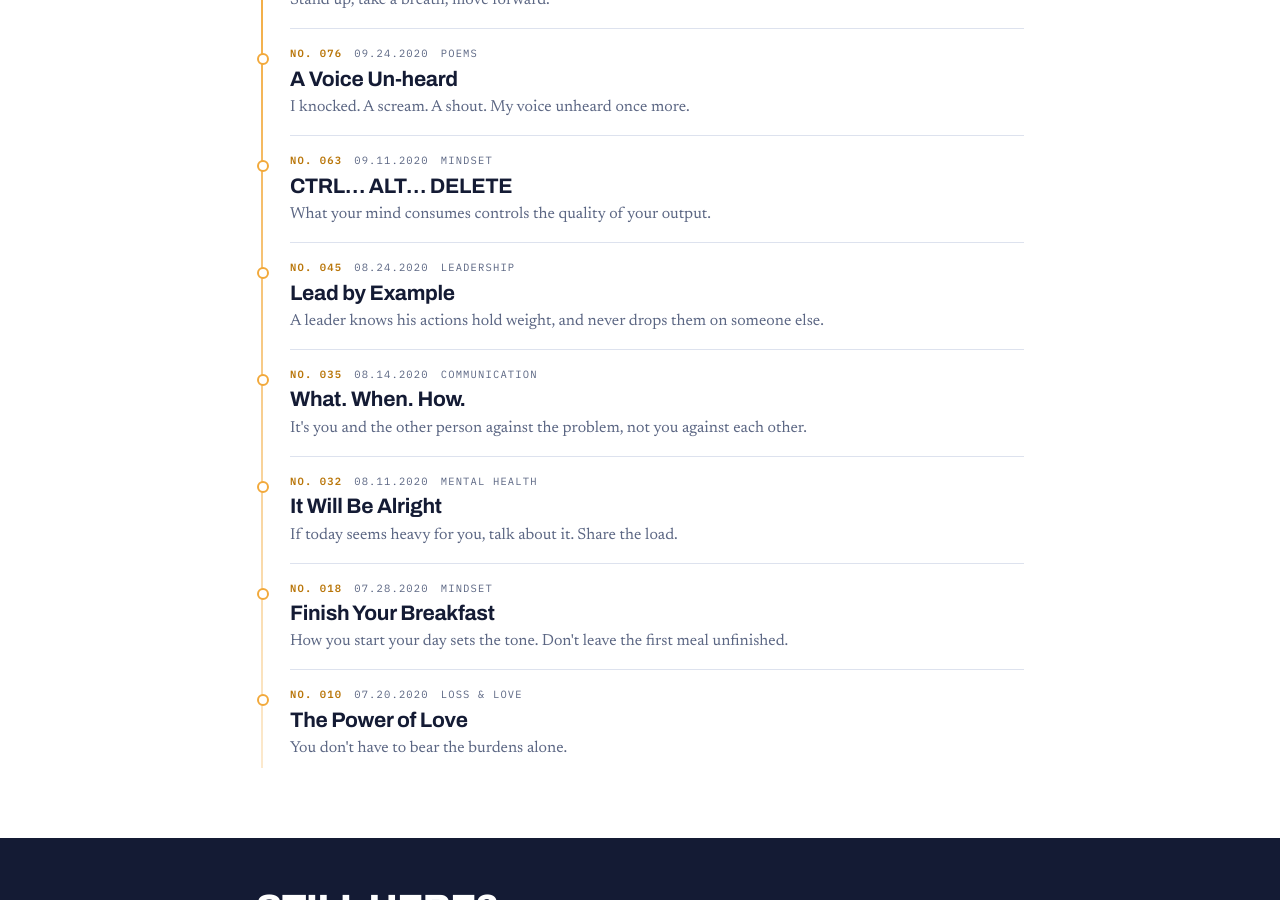
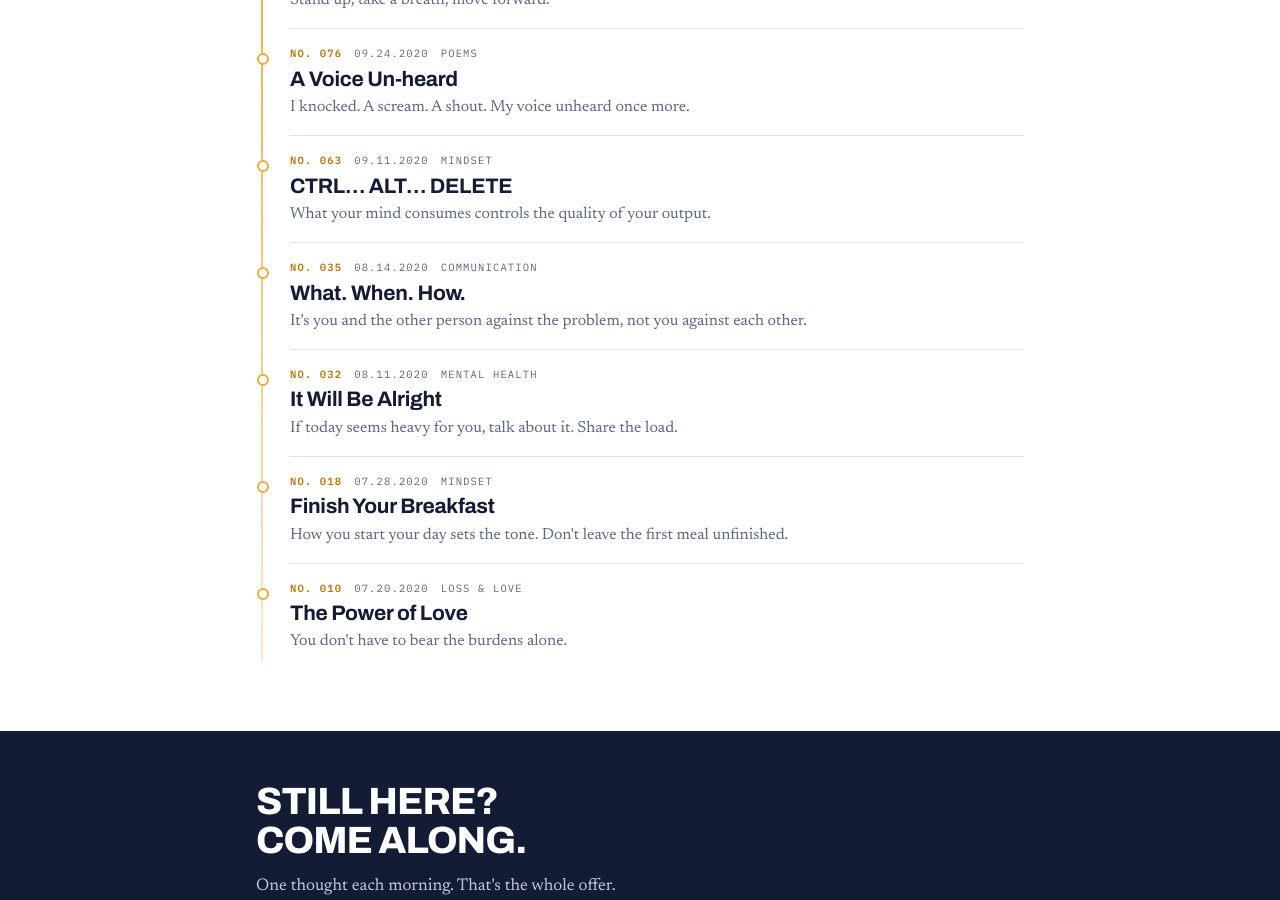
Before and after one commit to Mega-Prime/Mega-Prime.github.io, a Jekyll site: the page built from about.html, in a window 1280 px wide and 900 px high, scrolled down 1451 px. Built offline with Jekyll 4.4.1, drawn with Linux system fonts in a browser that asks for light colours; some of the changed lines change nothing that is shown.

Commit message:
Update Thought “2020-08-24-lead-by-example”

```diff
--- a/_posts/2020-08-24-lead-by-example.md
+++ b/_posts/2020-08-24-lead-by-example.md
@@ -1,18 +1,21 @@
 ---
-title: "Lead by Example"
-topic: "Leadership"
-summary: "A leader knows his actions hold weight, and never drops them on someone else."
-pull: "Negativity. Will it help?"
-featured: true
+title: Lead by Example
+date: 2020-08-24
+topic: Leadership
+summary: A leader knows his actions hold weight, and never drops them on someone else.
+pull: Negativity. Will it help?
+featured: false
 comments: true
+cause: true
 ---
-I was asked the other day by a friend, *"Mega, why are you always so positive?"* The question was posed in a manner suggesting there was something wrong with my positive outlook on the world. I simply responded: *"Negativity — will it help?"*
+
+I was asked the other day by a friend, _"Mega, why are you always so positive?"_ The question was posed in a manner suggesting there was something wrong with my positive outlook on the world. I simply responded: _"Negativity — will it help?"_
 
 Every day we face a wall of **choices**. The decisions we make around those choices, in whatever manner they are presented, determine the opportunities afforded to us and to those we care for.
 
 Never forget: someone who looks up to you is always watching. Be mindful of the energy you exude, the words you speak, the decisions you make. It can change a life. Yours, or someone else's.
 
-*Lead by example.* A leader isn't chosen by the words he speaks or the price of his material possessions. A leader is someone who knows his actions hold weight — and though they may be heavy at times, he never drops them on someone else.
+_Lead by example._ A leader isn't chosen by the words he speaks or the price of his material possessions. A leader is someone who knows his actions hold weight — and though they may be heavy at times, he never drops them on someone else.
 
 A leader's actions are the **example** of how he molds the world around him.
 
```
